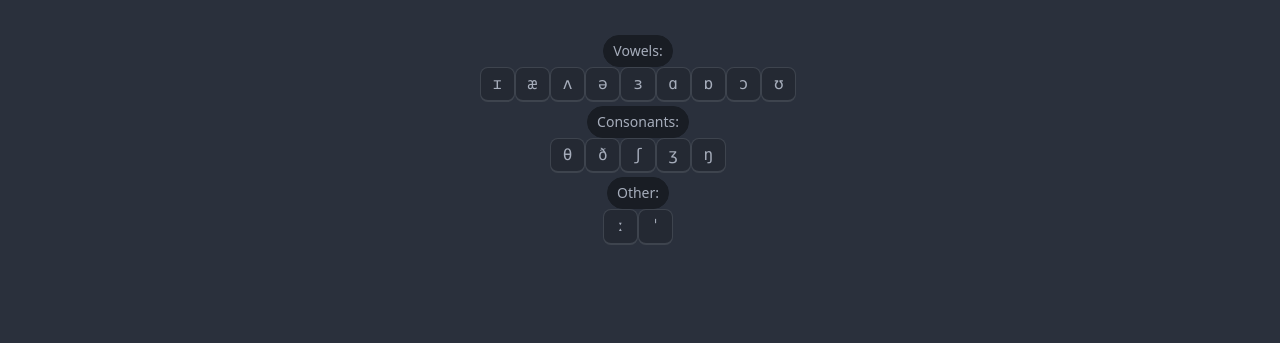
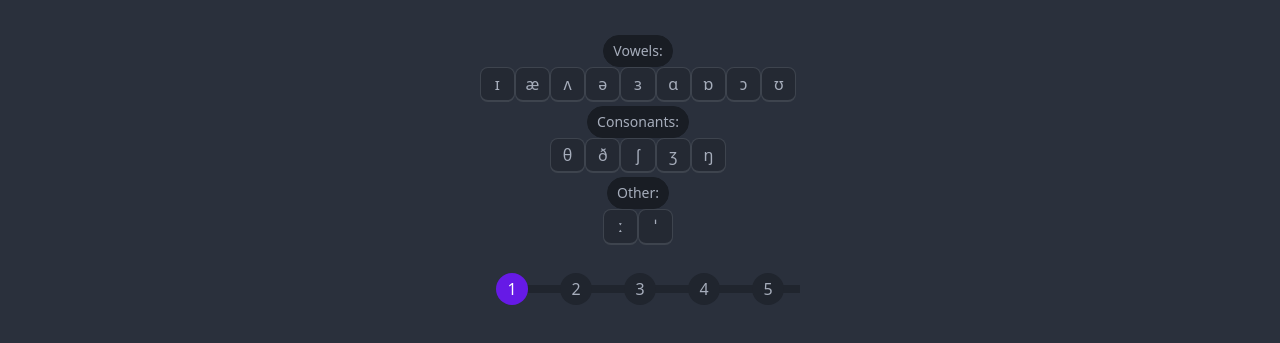
Before and after one commit to MarcinFortuna/phonade_app, a React (Vite) app: page / in a window 1280 px wide. Shown: the part 377-720 px from the top of the page. Built offline with nearby package versions, Linux system fonts and the light colour scheme.

Commit message:
Add font-sans; return to step indication

```diff
--- a/src/App.tsx
+++ b/src/App.tsx
@@ -109,7 +109,7 @@ function App() {
                     </div>
                 </div>
                 <Keyboard/>
-                {/*<CurrentIdxBox/>*/}
+                <CurrentIdxBox/>
             </div>
         </AppContextProvider>
     );
--- a/src/components/CurrentIdx.tsx
+++ b/src/components/CurrentIdx.tsx
@@ -17,7 +17,7 @@ const CurrentIdxBox = () => {
 
     return (
         <div
-            className={`overflow-x-auto max-w-[600px] transition-all duration-250 ${ctx?.useIpa ? "translate-y-0" : "-translate-y-32"}`}>
+            className={`overflow-x-auto max-w-[320px] transition-all duration-250 ${ctx?.useIpa ? "translate-y-0" : "-translate-y-32"}`}>
             <ul className="steps">
                 {
                     [...Array(range)].map((x, i) =>
--- a/src/index.css
+++ b/src/index.css
@@ -4,3 +4,6 @@
 btn {
     @apply shrink;
 }
+kbd {
+    @apply font-sans;
+}
```
